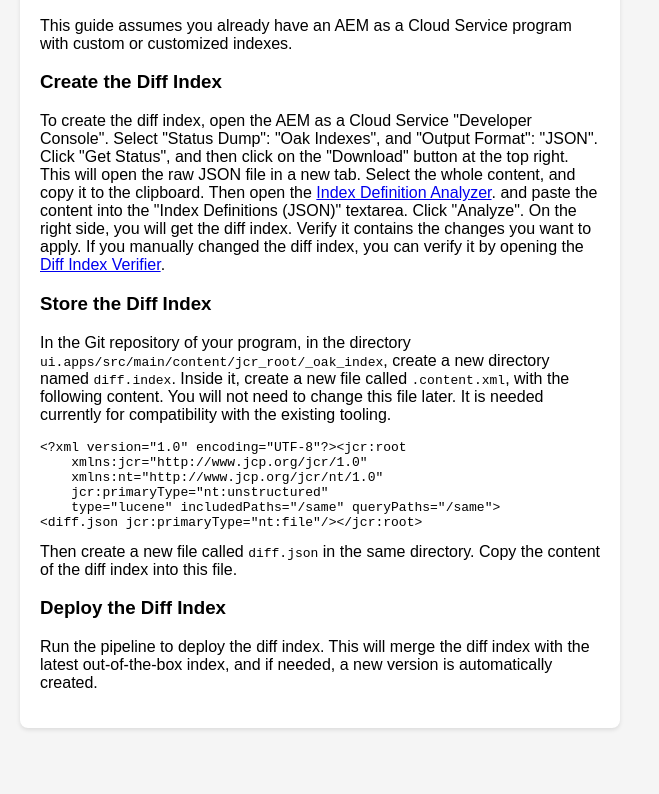
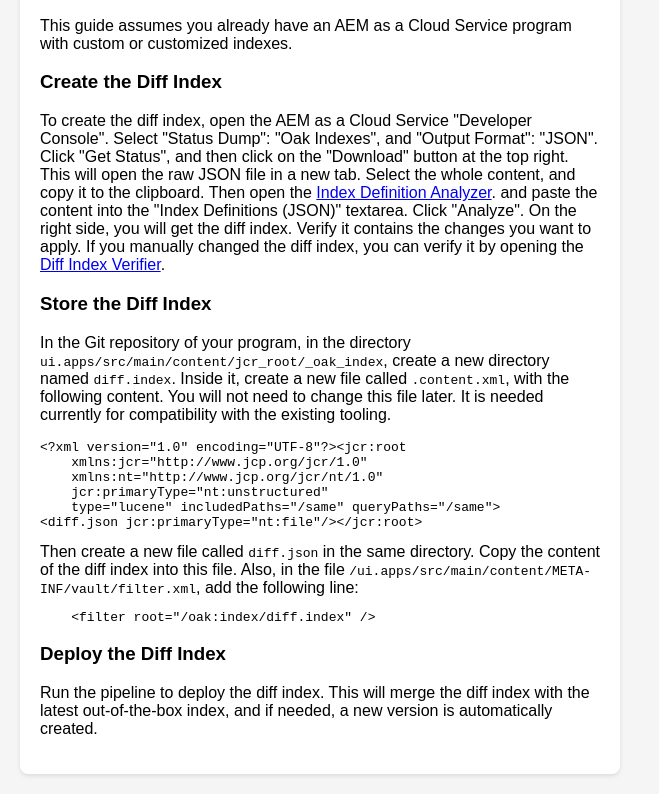
Before and after one commit to thomasmueller/oakTools, a website: page docs/simplified.html in a window 1280 px wide. Shown: the part 507-1301 px from the top of the page, without its empty margins (0-659 px from the left). Before the commit the page ends 1255 px from the top, so only its background shows below. Drawn offline with Linux system fonts and the light colour scheme.

Commit message:
Improvements and bugfixes

```diff
--- a/docs/simplified.html
+++ b/docs/simplified.html
@@ -158,6 +158,11 @@
 </pre>
                 Then create a new file called <code>diff.json</code> in the same directory.
                 Copy the content of the diff index into this file.
+                Also, in the file <code>/ui.apps/src/main/content/META-INF/vault/filter.xml</code>,
+                add the following line:
+<pre>
+    &lt;filter root="/oak:index/diff.index" />
+</pre>
             </p>
             <h3>Deploy the Diff Index</h3>
             <p>
```
